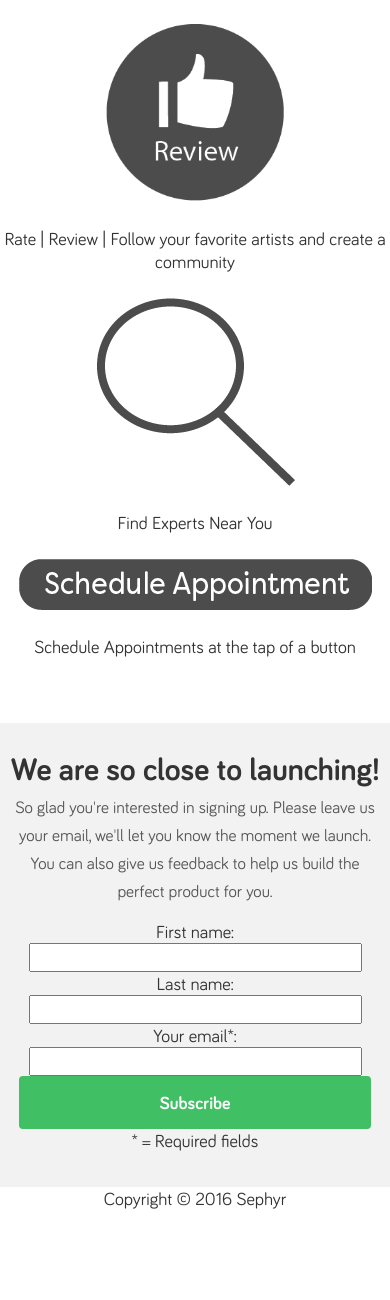
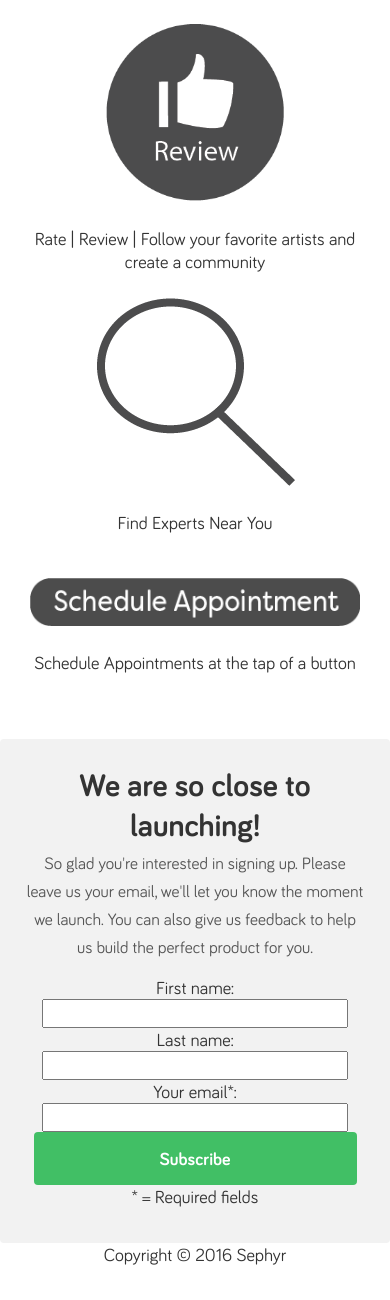
Before and after one commit to derek-nguyen/sephyr, a Django app: page / in a window 390 px wide. Shown: the part 3107-4407 px from the top of the page. Before the commit the page ends 4316 px from the top, so only its background shows below. Run offline with Django 3.2, Linux system fonts and the light colour scheme; some libraries are stand-ins or nearby versions.

Commit message:
fixed the right border of index

```diff
--- a/app/templates/index.html
+++ b/app/templates/index.html
@@ -61,6 +61,7 @@
 	<!-- [Looking for clients] FIRST FEATURE BENEFIT -->
 	<div id="feature-a-container">
 		<h1 class="page-header" style="border:none; margin:20px 0 40px;"> Looking For Clients</h1>
+
 				<div class="feature-a">
 					<div class="feature-a-copy">
 						<h2>Manage Your Appointments and Payments</h2>
@@ -70,6 +71,7 @@
 				<div class="feature-a-image">
 					<img class="center-block" src="{% static "images/Icons/calendar.png" %}" />
 				</div>
+
 	</div>
 
 	<!-- [Looking for clients] SECOND FEATURE BENEFIT -->
@@ -88,6 +90,8 @@
 
 	<!-- [Looking for clients] THIRD FEATURE BENEFIT -->
 	<div id="feature-c-container">
+		<div class="container">
+			<div class="row">
 				<div class="feature-c">
 					<div class="feature-c-copy">
 						<h2>Easy to use platform</h2>
@@ -98,19 +102,21 @@
 					</div>
 				</div>
 			</div>
+		</div>
+	</div>
 
 	<!-- [Looking for beauty artists] FEATURE BENEFITS -->
-	<div class="continer-fluid">
+	<div class="container-fluid">
 		<div class="row">
 				<div class="col-lg-12">
 	                <h1 class="page-header" style="border:none; margin:20px 0 40px;">
 	                    Looking For Beauty Artists
 	                </h1>
 		        </div>
-	    <div>
 
+	        <div class="container">
 				<div class="row">
-			<div class="col-md-3">
+					<div class="col-lg-3">
 		                <div class="panel-heading" style="background:none; border:none;">
 		                    <img class="img-responsive center-block" src="{% static "images/Icons/housecall_icon.png" %}" style="width:180px; height:180px"/>
 		                </div>
@@ -118,7 +124,7 @@
 		                    <p>Have the experts come to you</p>
 		                </div>
 		            </div>
-            <div class="col-md-3">
+		            <div class="col-lg-3">
 		                <div class="panel-heading" style="background:none; border:none;">
 		                    <img class="img-responsive center-block" src="{% static "images/Icons/review_icon.png" %}" style="width:180px; height:180px"/>
 		                </div>
@@ -126,7 +132,7 @@
 		                    <p>Rate | Review | Follow your favorite artists and create a community</p>
 		                </div>
 		            </div>
-            <div class="col-md-3">
+		            <div class="col-lg-3">
 		                <div class="panel-heading" style="background:none; border:none;">
 		                    <img class="img-responsive center-block" src="{% static "images/Icons/find_icon.png" %}" />
 		                </div>
@@ -134,7 +140,7 @@
 		                    <p>Find Experts Near You</p>
 		                </div>
 		            </div>
-            <div class="col-md-3">
+		            <div class="col-lg-3" style="padding-top:5%;">
 		                <div class="panel-heading" style="background:none; border:none;">
 		                    <img class="img-responsive center-block" src="{% static "images/Icons/appointment_icon.png" %}"/>
 		                </div>
@@ -144,6 +150,9 @@
 		            </div>
 				</div>
 			</div>
+		</div>
+	</div>
+
 	<!-- FOOTER CONTAINER -->
 
 	<div id="footer-container">
```
Also changed, not shown: 1 other file. Lines whose indentation alone changed are shown as unchanged.
